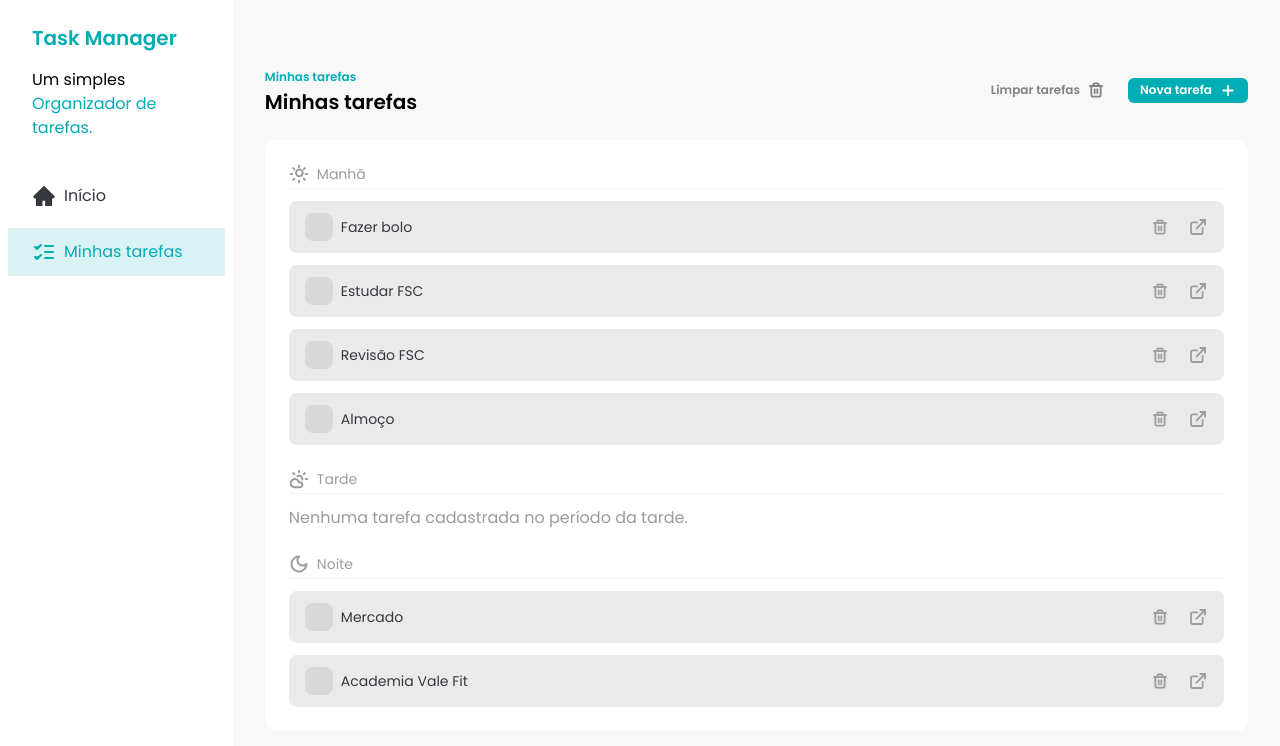
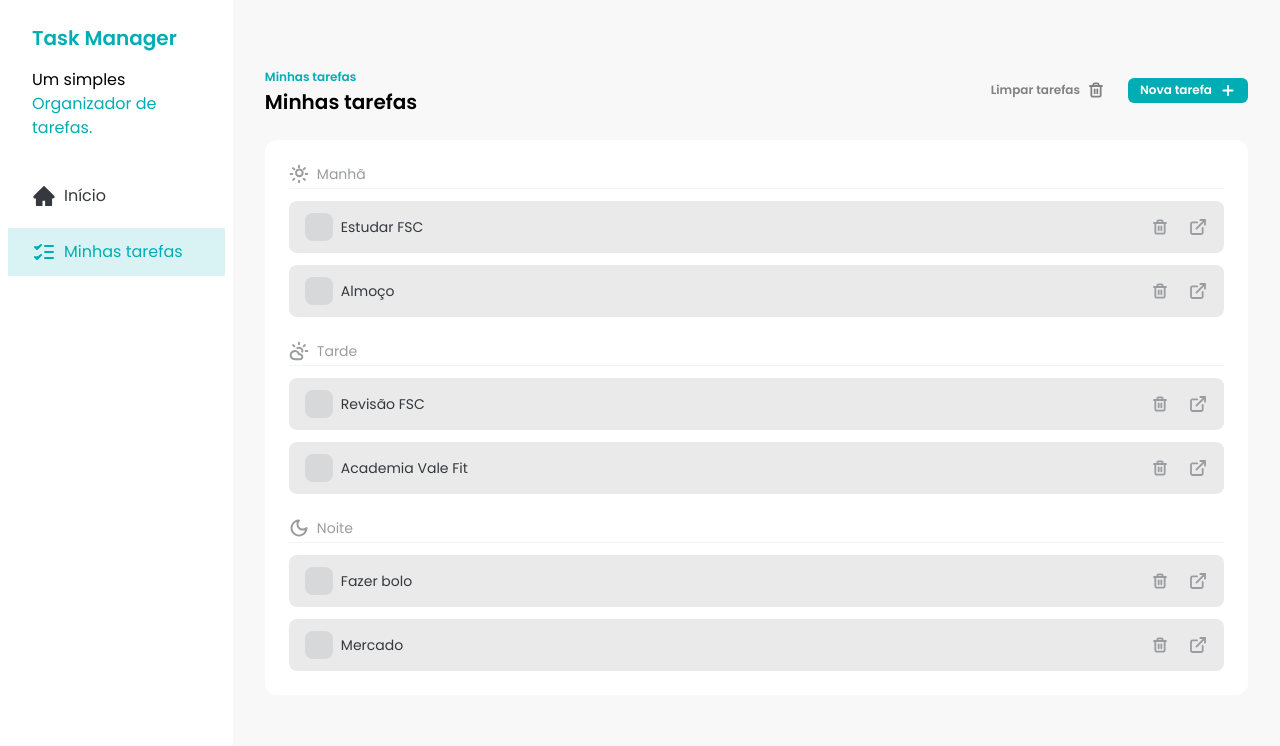
Before and after one commit to Grid2109/fsc-task-manager, a React (Vite) app: page / in a window 1280 px wide. Shown: the top 746 px of the page. Built offline with nearby package versions, Linux system fonts and the light colour scheme; data requests are answered from the project's data file.

Commit message:
fix(task-details): return query data and handle GET errors in task details query

```diff
--- a/db.json
+++ b/db.json
@@ -3,7 +3,7 @@
     {
       "id": "c281367e-cd8d-470a-9472-548b098284df",
       "title": "Fazer bolo",
-      "time": "morning",
+      "time": "evening",
       "description": "cenoura com calda de chocolate e brigadeiro",
       "status": "not_started"
     },
@@ -24,14 +24,14 @@
     {
       "id": "0a202fe0-cac7-441d-863b-2a95584f028b",
       "title": "Revisão FSC",
-      "time": "morning",
+      "time": "afternoon",
       "description": "React Query",
       "status": "not_started"
     },
     {
       "id": "bd546066-7898-4848-a1e9-1bf805b8928e",
       "title": "Academia Vale Fit",
-      "time": "evening",
+      "time": "afternoon",
       "description": "Treinar costas ombros  bíceps e anti-braço",
       "status": "not_started"
     },
--- a/src/pages/TaskDetails.jsx
+++ b/src/pages/TaskDetails.jsx
@@ -1,4 +1,4 @@
-import { useMutation, useQuery,useQueryClient } from '@tanstack/react-query'
+import { useMutation, useQuery, useQueryClient } from '@tanstack/react-query'
 import { useForm } from 'react-hook-form'
 import { useNavigate, useParams } from 'react-router-dom'
 import { Link } from 'react-router-dom'
@@ -24,6 +24,7 @@ export const TaskDetailsPage = () => {
     reset,
     formState: { errors },
   } = useForm()
+  const queryClient = useQueryClient()
   const { mutate: deleteTask, isPending: deleteTaskIsLoading } = useMutation({
     mutationKey: ['deleteTask', taskId],
     mutationFn: async () => {
@@ -65,15 +66,19 @@ export const TaskDetailsPage = () => {
       })
     },
   })
-  const queryClient = useQueryClient()
+
   const { data: task } = useQuery({
     queryKey: ['task', taskId],
     queryFn: async () => {
       const response = await fetch(`http://localhost:3000/tasks/${taskId}`, {
         method: 'GET',
       })
-      const data = await response.json()
-      reset(data)
+      if (!response.ok) {
+        throw new Error('Erro ao buscar tarefa')
+      }
+      const taskData = await response.json()
+      reset(taskData)
+      return taskData
     },
   })
 
```
